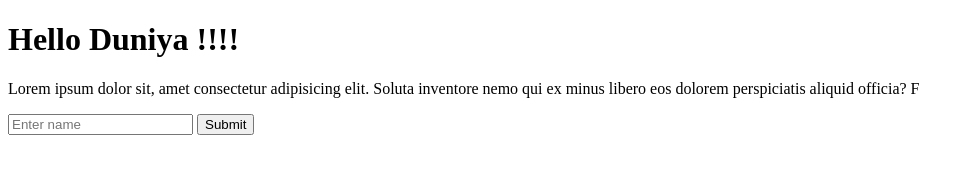
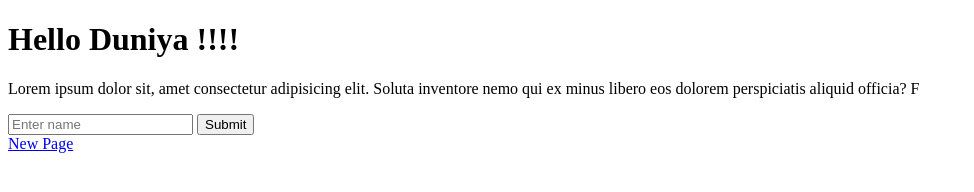
Before and after one commit to Savan-Solanki/DENO1, a plain HTML site: page index.html in a window 1280 px wide. Shown: the whole page, without its empty margins (0-974 px from the left). Drawn offline with Linux system fonts and the light colour scheme.

Commit message:
new page

```diff
--- a/index.html
+++ b/index.html
@@ -16,6 +16,8 @@
         <input type="text" placeholder="Enter name">
         <input type="submit">
     </form>
+
+    <a href="new page">New Page</a>
 </body>
 
 </html>
```
